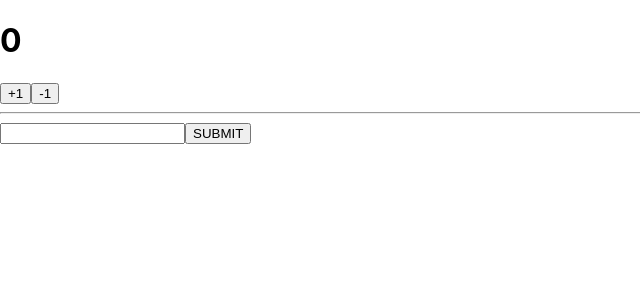
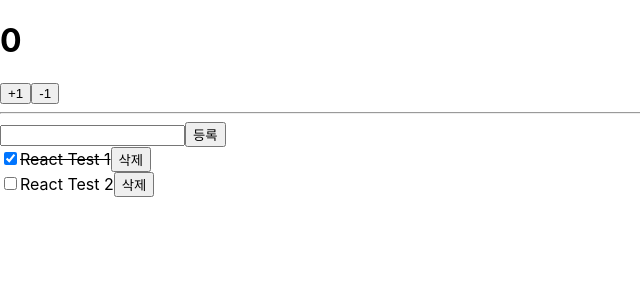
Before and after one commit to singularity-code/react-redux, a React (Create React App) app: page / in a window 1280 px wide. Shown: the top 300 px of the page, without its empty margins (0-640 px from the left). Built offline with nearby package versions, Linux system fonts and the light colour scheme.

Commit message:
Fix containers

```diff
--- a/src/App.js
+++ b/src/App.js
@@ -1,14 +1,15 @@
-import TodosContainer from './components/Todos';
-import CounterContainerWithBinder from './containers/CounterContainer';
+import React from 'react';
+import CounterContainer from './containers/CounterContainer';
+import TodosContainer from './containers/TodosContainers';
 
-function App() {
+const App = () => {
   return (
     <div>
-      <CounterContainerWithBinder></CounterContainerWithBinder>
+      <CounterContainer />
       <hr />
-      <TodosContainer></TodosContainer>
+      <TodosContainer />
     </div>
   );
-}
+};
 
 export default App;
--- a/src/components/Todos.js
+++ b/src/components/Todos.js
@@ -3,33 +3,52 @@ import React from 'react';
 const TodoItem = ({ todo, onToggle, onRemove }) => {
   return (
     <div>
-      <input type="checkbox" onClick={() => onToggle(todo.id)} checked={todo.done} readOnly={true} />
-      <span style={{ textDecoration: todo.done ? 'line-through' : 'none' }}>{todo.text}</span>
-      <button onClick={() => onRemove(todo.id)}>Delete</button>
+      <input
+        type="checkbox"
+        onClick={() => onToggle(todo.id)}
+        checked={todo.done}
+        readOnly={true}
+      />
+      <span style={{ textDecoration: todo.done ? 'line-through' : 'none' }}>
+        {todo.text}
+      </span>
+      <button onClick={() => onRemove(todo.id)}>삭제</button>
     </div>
   );
 };
 
-const TodosList = ({ input, todos, onChangeInput, onInsert, onToggle, onRemove }) => {
-  const onSubmit = (e) => {
+const Todos = ({
+  input, // 인풋에 입력되는 텍스트
+  todos, // 할 일 목록이 들어있는 객체
+  onChangeInput,
+  onInsert,
+  onToggle,
+  onRemove,
+}) => {
+  const onSubmit = e => {
     e.preventDefault();
     onInsert(input);
-    onChangeInput('');
+    onChangeInput(''); // 등록 후 인풋 초기화
   };
-  const onChange = (e) => onChangeInput(e.target.value);
+  const onChange = e => onChangeInput(e.target.value);
   return (
     <div>
       <form onSubmit={onSubmit}>
         <input value={input} onChange={onChange} />
-        <button type="submit">SUBMIT</button>
+        <button type="submit">등록</button>
       </form>
       <div>
-        {todos ? todos.map((todo) => (
-          <TodoItem todo={todo} key={todo.id} onToggle={onToggle} onRemove={onRemove} />
-        )) : <div/>}
+        {todos.map(todo => (
+          <TodoItem
+            todo={todo}
+            key={todo.id}
+            onToggle={onToggle}
+            onRemove={onRemove}
+          />
+        ))}
       </div>
     </div>
   );
 };
 
-export default TodosList;
+export default Todos;
--- a/src/containers/TodosContainers.js
+++ b/src/containers/TodosContainers.js
@@ -1,30 +1,39 @@
 import React from 'react';
-import { useSelector } from 'react-redux';
+import { connect } from 'react-redux';
 import { changeInput, insert, toggle, remove } from '../modules/todos';
 import Todos from '../components/Todos';
-import useActions from '../lib/useActions';
 
-const TodosContainer = () => {
-  const { input, todos } = useSelector(({ todos }) => ({
-    input: todos.input,
-    todos: todos.todos
-  }));
-
-  const [onChangeInput, onInsert, onToggle, onRemove] = useActions(
-    [changeInput, insert, toggle, remove],
-    []
-  );
-
+const TodosContainer = ({
+  input,
+  todos,
+  changeInput,
+  insert,
+  toggle,
+  remove,
+}) => {
   return (
     <Todos
       input={input}
       todos={todos}
-      onChangeInput={onChangeInput}
-      onInsert={onInsert}
-      onToggle={onToggle}
-      onRemove={onRemove}
+      onChangeInput={changeInput}
+      onInsert={insert}
+      onToggle={toggle}
+      onRemove={remove}
     />
   );
 };
 
-export default React.memo(TodosContainer);
+export default connect(
+  // 비구조화 할당을 통하여 todos 를 분리하여
+  // state.todos.input 대신 todos.input 을 사용
+  ({ todos }) => ({
+    input: todos.input,
+    todos: todos.todos,
+  }),
+  {
+    changeInput,
+    insert,
+    toggle,
+    remove,
+  },
+)(TodosContainer);
--- a/src/modules/index.js
+++ b/src/modules/index.js
@@ -1,10 +1,10 @@
 import { combineReducers } from 'redux';
 import counter from './counter';
-import todoReducer from './todos';
+import todos from './todos';
 
 const rootReducer = combineReducers({
   counter,
-  todoReducer,
+  todos,
 });
 
 export default rootReducer;
--- a/src/modules/todos.js
+++ b/src/modules/todos.js
@@ -23,12 +23,12 @@ const initialState = {
   todos: [
     {
       id: 1,
-      text: '리덕스 기초 배우기',
+      text: 'React Test 1',
       done: true,
     },
     {
       id: 2,
-      text: '리액트와 리덕스 사용하기',
+      text: 'React Test 2',
       done: false,
     },
   ],
```
